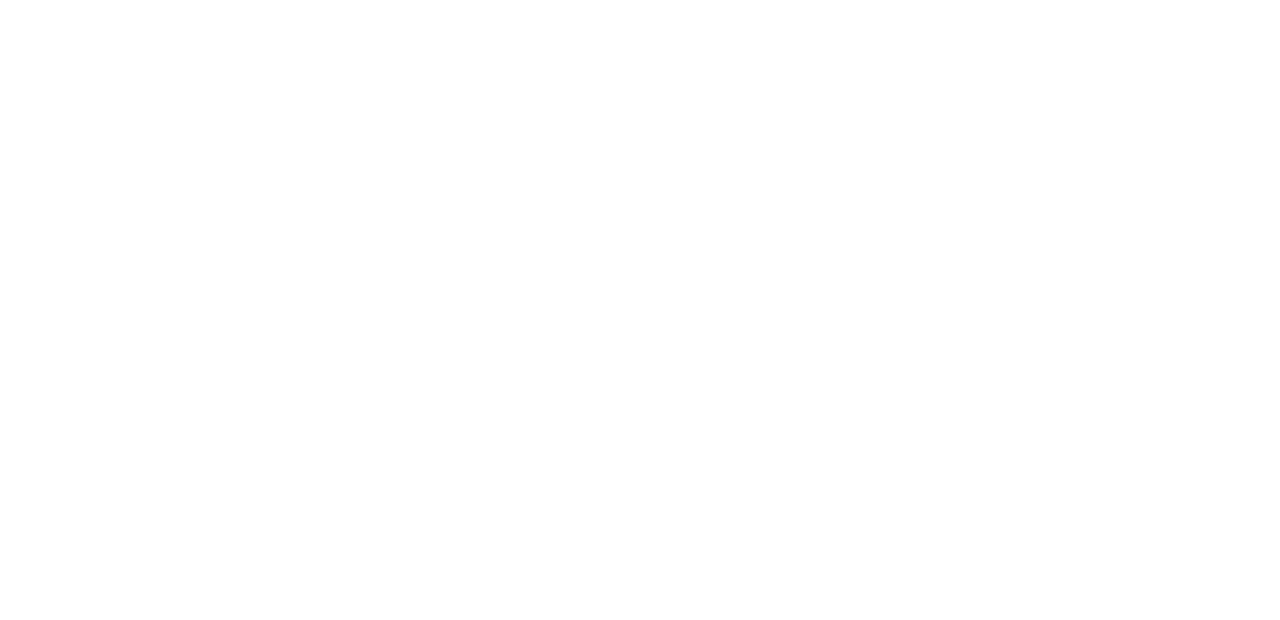
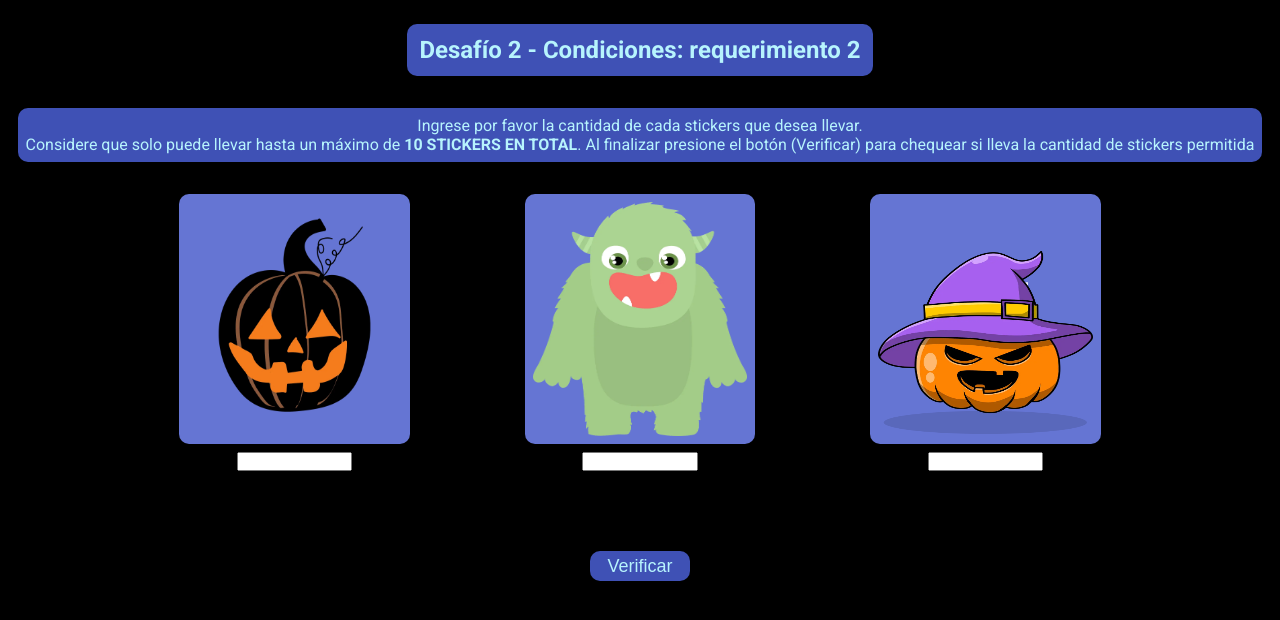
Before and after one commit to joscarmona/desafio-condiciones, a plain HTML site: page requerimiento_2.html in a window 1280 px wide. Drawn offline with Linux system fonts and the light colour scheme.

Commit message:
Requerimiento 2 listo

```diff
--- a/assets/css/style_2.css
+++ b/assets/css/style_2.css
@@ -0,0 +1,90 @@
+/* RESET */
+*{
+    margin: 0;
+    padding: 0;
+    box-sizing: border-box;
+}
+
+/* BODY */
+body{
+    background-color: black;
+    font-family: "Roboto", sans-serif;
+    font-style: normal;
+}
+
+/* Container Section */
+.flexbox{
+    display: flex;
+    flex-direction: column;
+    align-items: center;
+    gap: 2em;
+    color: rgb(183, 244, 253);
+}
+
+/* H1 */
+h1{
+    text-align: center;
+    margin-top: 1em;
+    padding: 0.5em;
+    background-color: #3f51b5;
+    border-radius: 10px;
+}
+
+/* Enunciado */
+.enunciado-parrafo{
+    text-align: center;
+    padding: 0.5em;
+    background-color: #3f51b5;
+    border-radius: 10px;
+}
+
+/* Stickers Cards container*/
+.flexbox-stickers{
+    display: flex;
+    width: 90%;
+    justify-content: space-evenly;
+}
+
+/* Card container*/
+.sticker-card{
+    display: flex;
+    flex-direction: column;
+    width: 20%;
+    align-items: center;
+    /* background-color: #6575d3; */
+    gap: 0.5em;
+}
+
+/* Sticker */
+.sticker{
+    width: 100%;
+    height: 250px;
+    background-color: #6575d3;
+    border-radius: 10px;
+    padding: 0.5em;
+}
+
+/* INPUT */
+.sticker-input{
+    width: 50%;
+}
+
+/* Mensaje de cantidad de Stickers a llevar */
+#msj-cantidad-stickers{
+    text-align: center;
+    padding: 0.5em;
+    /* background-color: #3f51b5; */
+    border-radius: 10px;
+}
+
+/* BUTTON */
+button{
+    background-color: #3f51b5;
+    color: rgb(183, 244, 253);
+    font-size: large;
+    border-radius: 10px;
+    border: none;
+    width: 100px;
+    height: 30px;
+    margin-bottom: 1em ;
+}
--- /dev/null
+++ b/assets/js/script_2.js
@@ -0,0 +1,2 @@
+// Selección del elemento p que visualiza mensaje de cuántos stickers lleva el usuario
+msjCantidadStickers = document.querySelector('#msj-cantidad-stickers')
--- a/index.html
+++ b/index.html
@@ -1,7 +1,7 @@
 <!-- ------------------------------------------------------------------------------------- -->
 <!-- ----------------------------- INTRODUCCIÓN A JAVASCRIPT ----------------------------- -->
 <!-- ---------- Contiene los link a cada uno de los requerimientos que se piden ---------- -->
- <!-- --------------------------- en el Desafío 2 - Condiciones -------------------------- -->
+<!-- --------------------------- en el Desafío 2 - Condiciones --------------------------- -->
 <!-- ------------------------------------------------------------------------------------- -->
 <!DOCTYPE html>
 <html lang="en">
@@ -12,6 +12,11 @@
 
     <!-- CSS file -->
     <link rel="stylesheet" href="./assets/css/style.css">
+
+    <!-- Tipografía utilizada en la página desde Google Fonts-->
+    <link rel="preconnect" href="https://fonts.googleapis.com">
+    <link rel="preconnect" href="https://fonts.gstatic.com" crossorigin>
+    <link href="https://fonts.googleapis.com/css2?family=Roboto:ital,wght@0,100;0,300;0,400;0,500;0,700;0,900;1,100;1,300;1,400;1,500;1,700;1,900&display=swap" rel="stylesheet">
 
 </head>
 <body>
--- a/requerimiento_2.html
+++ b/requerimiento_2.html
@@ -0,0 +1,89 @@
+<!-- ------------------------------------------------------------------------------------- -->
+<!-- ----------------------------- INTRODUCCIÓN A JAVASCRIPT ----------------------------- -->
+<!-- ------------------------------ Desafío 2 - Condiciones ------------------------------ -->
+<!-- ---------------------------------- Requerimiento 2 ---------------------------------- -->
+<!-- ------------------------------------------------------------------------------------- -->
+<!DOCTYPE html>
+<html lang="en">
+<head>
+    <meta charset="UTF-8">
+    <meta name="viewport" content="width=device-width, initial-scale=1.0">
+    <title>Desafío 2 - Condiciones: requerimiento 1</title>
+
+    <!-- CSS file -->
+    <link rel="stylesheet" href="./assets/css/style_2.css">
+
+    <!-- Tipografía utilizada en la página desde Google Fonts-->
+    <link rel="preconnect" href="https://fonts.googleapis.com">
+    <link rel="preconnect" href="https://fonts.gstatic.com" crossorigin>
+    <link href="https://fonts.googleapis.com/css2?family=Roboto:ital,wght@0,100;0,300;0,400;0,500;0,700;0,900;1,100;1,300;1,400;1,500;1,700;1,900&display=swap" rel="stylesheet">
+
+</head>
+<body>
+
+    <!-- Container Section -->
+    <section class="flexbox">
+        <h1>Desafío 2 - Condiciones: requerimiento 2</h1>
+
+        <!-- Enunciado -->
+        <p class="enunciado-parrafo">Ingrese por favor la cantidad de cada stickers que desea llevar. <br>Considere que solo puede llevar hasta un máximo de <b>10 STICKERS EN TOTAL</b>. Al finalizar presione el botón (Verificar) para chequear si lleva la cantidad de stickers permitida</p>
+
+        <!-- Stickers Cards -->
+        <div class="flexbox-stickers">
+            <!-- Card 1 -->
+            <article class="sticker-card">
+                <!-- Sticker 1 -->
+                <img src="./assets/image/sticker_1.webp" alt="calabaza halloween" class="sticker">
+                <!-- Sticker 1 Input -->
+                <input type="text" id="sticker1-input" class="sticker-input">
+            </article>
+            <!-- Card 2 -->
+            <article class="sticker-card">
+                <!-- Sticker 2 -->
+                <img src="./assets/image/sticker_2.webp" alt="monstruo halloween" class="sticker">
+                <!-- Sticker 2 Input -->
+                <input type="text" id="sticker2-input" class="sticker-input">
+            </article>
+            <!-- Card 3 -->
+            <article class="sticker-card">
+                <!-- Sticker 3 -->
+                <img src="./assets/image/sticker_3.webp" alt="calabaza halloween" class="sticker">
+                <!-- Sticker 3 Input -->
+                <input type="text" id="sticker3-input" class="sticker-input">
+            </article>
+        </div>
+
+        <!-- Visualiza mensaje de la cantidad de stickers a llevar por el usuario -->
+        <p id="msj-cantidad-stickers"></p>
+
+        <!-- Validación de la cantidad de stickers a llevar por el usuario -->
+        <button onclick="
+
+            // Selección de los elementos input para registrar las cantidades por cada stickers
+            sticker_1Input = Number(document.querySelector('#sticker1-input').value)
+            sticker_2Input = Number(document.querySelector('#sticker2-input').value)
+            sticker_3Input = Number(document.querySelector('#sticker3-input').value)
+
+            // Cálculo de la cantidad total de stickers que desea llevar el usuario
+            stickers_total = sticker_1Input + sticker_2Input + sticker_3Input
+
+            // Validación de la cantidad total de stickers que puede llevar un usuario
+            //Ejecuta el bloque del if cuando la cantidad total de stickers es menor y igual que 10, de lo contratrio ejecuta el bloque del else
+            if (stickers_total <= 10){
+                msjCantidadStickers.innerHTML = 'Llevas un total de ' + stickers_total + ' stickers'
+                msjCantidadStickers.style.backgroundColor = '#3f51b5'
+            }
+            else{
+                msjCantidadStickers.innerHTML = 'Llevas demasiados stickers'
+                msjCantidadStickers.style.backgroundColor = '#3f51b5'
+            }
+
+        ">Verificar</button>
+
+    </section>
+
+    <!-- Script file -->
+    <script src="./assets/js/script_2.js"></script>
+
+</body>
+</html>
```
Also changed, not shown: requerimiento_1.html (+5 -0 lines), assets/image/sticker_1.webp (added), assets/image/sticker_2.webp (added), assets/image/sticker_3.webp (added).
